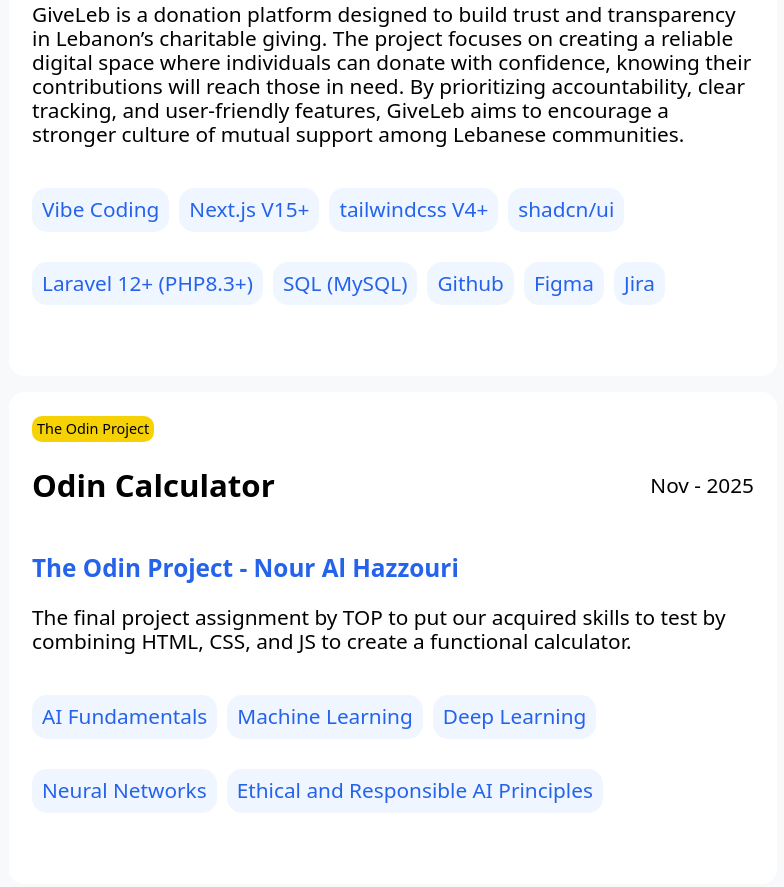
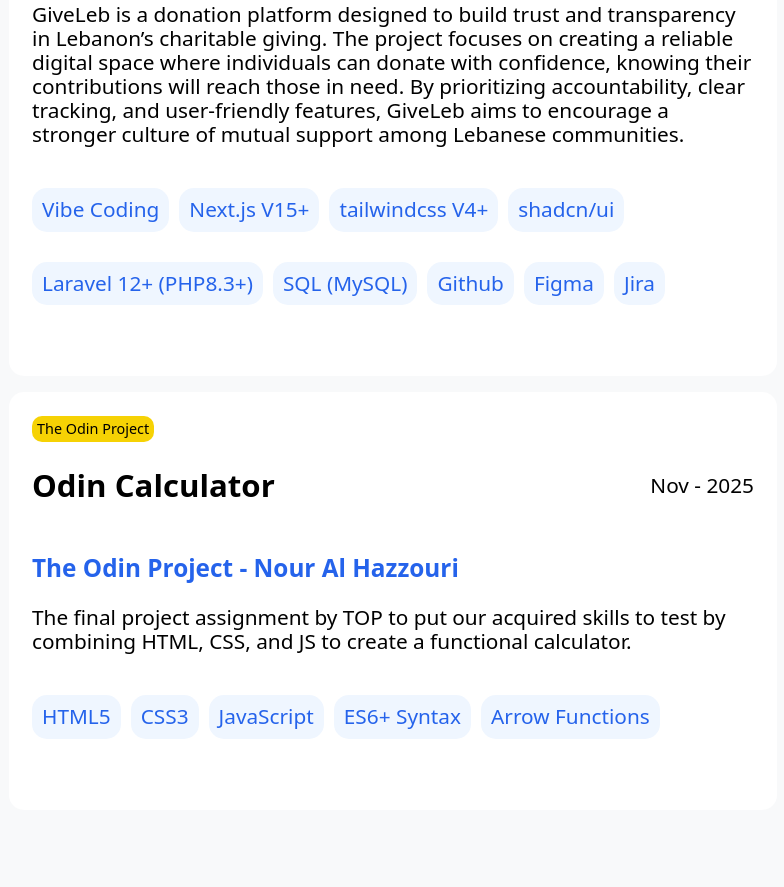
Before and after one commit to Nour-Al-Hazzouri/my-portfolio, a website: page pages/experience.html in a window 1280 px wide. Shown: the part 1832-2719 px from the top of the page, without its empty margins (263-1047 px from the left). After the commit the page ends 2690 px from the top, so only its background shows below. Drawn offline with nearby package versions, Linux system fonts and the light colour scheme.

Commit message:
Minor Modifications and Skills Update

```diff
--- a/pages/experience.html
+++ b/pages/experience.html
@@ -39,7 +39,7 @@
         <div class="card gold-formal">
             <section>
                 <div class="date">
-                    <h2>PC Repairman</h2>
+                    <h2>PC Technician</h2>
                     <span>Oct 2022 - Present</span>
                 </div>
                 <h3>Self-Employed</h3>
@@ -93,11 +93,11 @@
                 <p>The final project assignment by TOP to put our acquired skills to test by combining HTML, CSS, and JS to create a functional calculator.</p>
             </section>
             <div class="skills">
-                <span>AI Fundamentals</span>
-                <span>Machine Learning</span>
-                <span>Deep Learning</span>
-                <span>Neural Networks</span>
-                <span>Ethical and Responsible AI Principles</span>
+                <span>HTML5</span>
+                <span>CSS3</span>
+                <span>JavaScript</span>
+                <span>ES6+ Syntax</span>
+                <span>Arrow Functions</span>
             </div>
         </div>
     </main>
```
